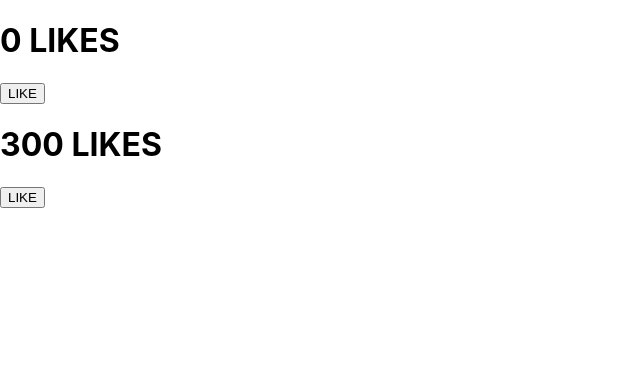
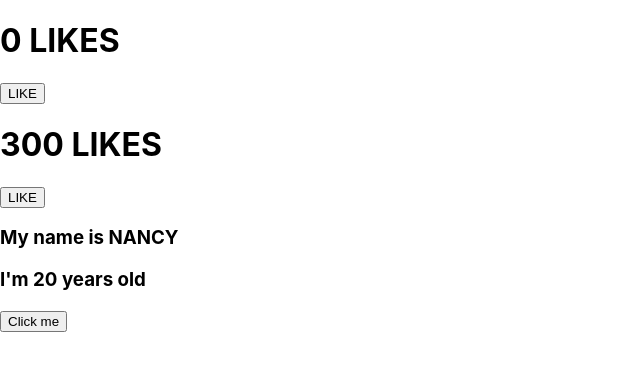
Before and after one commit to kateFrontend/react-class-components, a React (Create React App) app: page / in a window 1280 px wide. Shown: the top 370 px of the page, without its empty margins (0-640 px from the left). Built offline with nearby package versions, Linux system fonts and the light colour scheme.

Commit message:
change name component

```diff
--- a/src/App.js
+++ b/src/App.js
@@ -1,4 +1,5 @@
 import "./App.css";
+import { ChangeName } from "./ChangeName";
 import { Likes } from "./Likes";
 import { LikesDown } from "./LikesDown";
 
@@ -7,6 +8,7 @@ function App() {
     <div>
       <Likes />
       <LikesDown />
+      <ChangeName />
     </div>
   );
 }
--- /dev/null
+++ b/src/ChangeName.js
@@ -0,0 +1,28 @@
+import { render } from "@testing-library/react";
+import { Component } from "react";
+
+export class ChangeName extends Component {
+  constructor() {
+    super();
+
+    this.state = {
+      name: "NANCY",
+      age: 20,
+    };
+  }
+
+  updateName() {
+    this.setState({ name: "KATE" });
+    this.setState({ age: 30 });
+  }
+
+  render() {
+    return (
+      <div>
+        <h3>My name is {this.state.name}</h3>
+        <h3>I'm {this.state.age} years old</h3>
+        <button onClick={() => this.updateName()}>Click me</button>
+      </div>
+    );
+  }
+}
```
